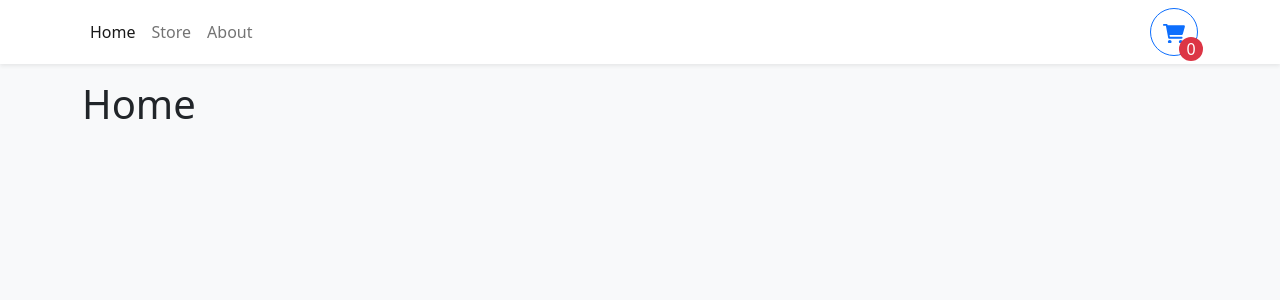
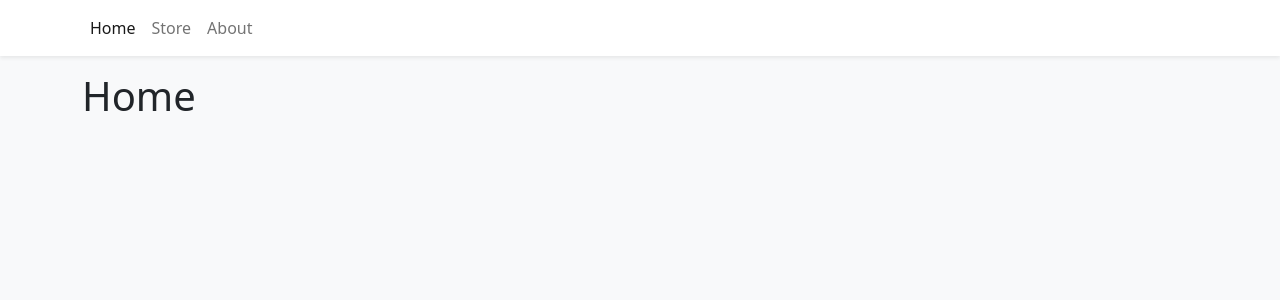
Before and after one commit to nicole-ferma/typescript-bookshop, a React (Vite) app: page / in a window 1280 px wide. Shown: the top 300 px of the page. Built offline with nearby package versions, Linux system fonts and the light colour scheme.

Commit message:
create cartQuantity conditional for cart button, add event listener

```diff
--- a/src/components/Navbar.tsx
+++ b/src/components/Navbar.tsx
@@ -1,7 +1,10 @@
 import { Container, Navbar as NavbarBs, Nav, Button } from "react-bootstrap"
 import { NavLink } from "react-router-dom"
+import { useCart } from "../context/CartContext"
 
 export function Navbar() {
+  const { openCart, cartQuantity } = useCart()
+
   return (
     <NavbarBs className="bg-white shadow-sm mb-3" sticky="top">
       <Container>
@@ -16,7 +19,9 @@ export function Navbar() {
             About
           </Nav.Link>
         </Nav>
+        {cartQuantity > 0 && (
           <Button
+            onClick={openCart}
             style={{ width: "3rem", height: "3rem", position: "relative" }}
             variant="outline-primary"
             className="rounded-circle"
@@ -40,9 +45,10 @@ export function Navbar() {
                 transform: "translate(25%, 25%)"
               }}
             >
-            0
+              {cartQuantity}
             </div>
           </Button>
+        )}
       </Container>
     </NavbarBs>
   )
```
Lines whose indentation alone changed are shown as unchanged.
